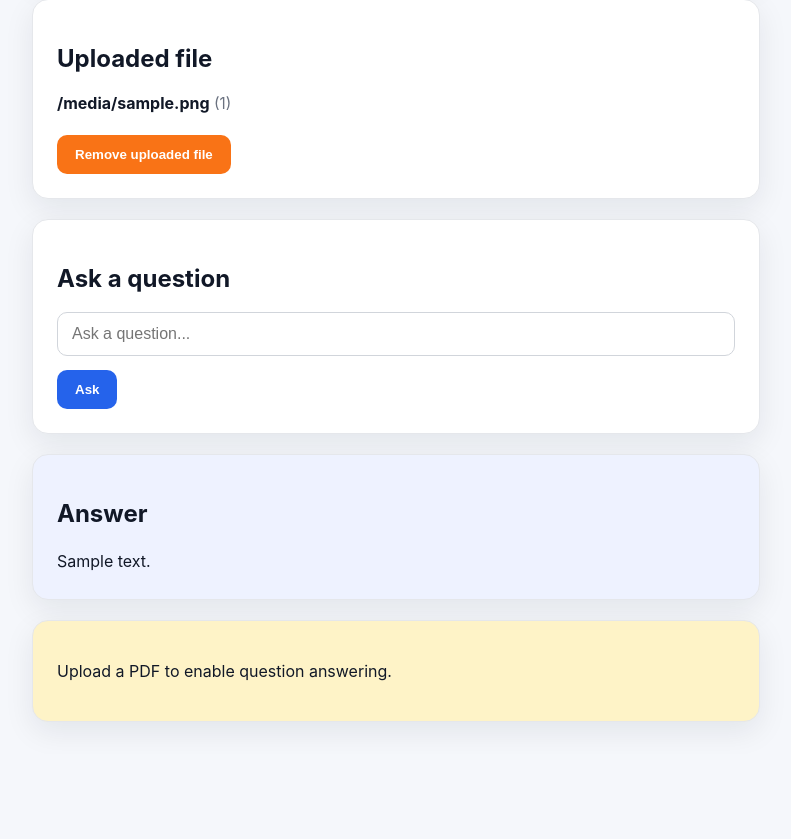
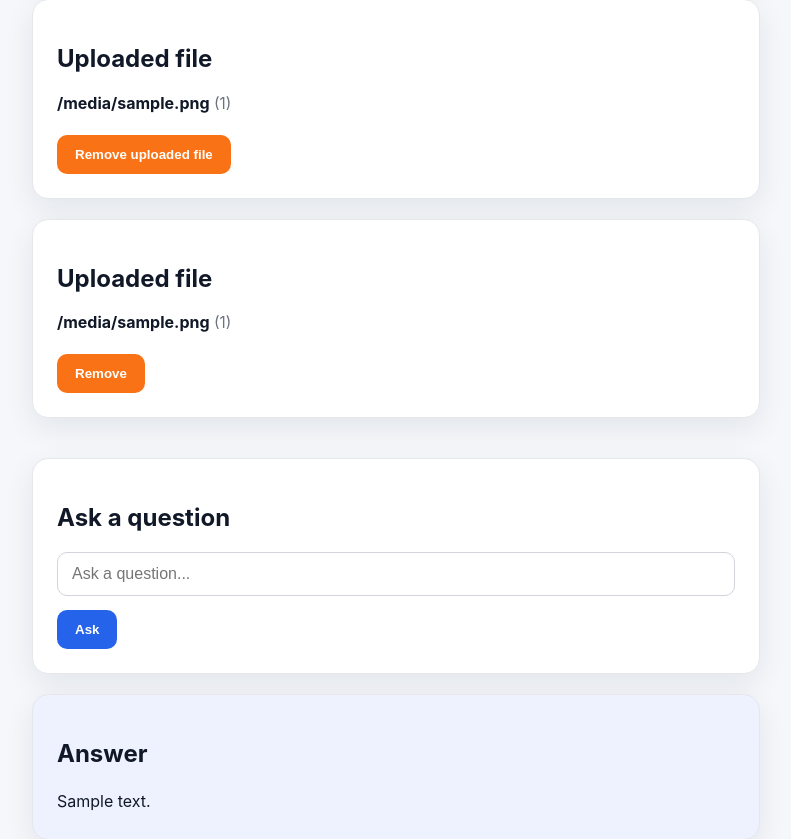
Before and after one commit to MichaelTesemma/responseOS, a FastAPI app: template app/templates/index.html in a window 1280 px wide. Shown: the part 338-1177 px from the top of the page, without its empty margins (244-1035 px from the left). Before the commit the page ends 1064 px from the top, so only its background shows below. Run offline with FastAPI, Linux system fonts and the light colour scheme; the template is opened without the code that fills it: most values are stand-ins (such as "Sample title", 1, 10 or a date in 2020).

Commit message:
improvements to new card

```diff
--- a/app/main.py
+++ b/app/main.py
@@ -3,7 +3,7 @@ from __future__ import annotations
 import os
 import subprocess
 from pathlib import Path
-from typing import List, Optional
+from typing import List
 
 import numpy as np
 from fastapi import FastAPI, File, Form, Request, UploadFile
@@ -19,6 +19,16 @@ templates = Jinja2Templates(directory="app/templates")
 
 model = SentenceTransformer("all-MiniLM-L6-v2")
 documents: List[dict] = []
+uploaded_files: List[dict] = []
+next_file_id = 1
+
+
+def format_size(num_bytes: int) -> str:
+    if num_bytes < 1024:
+        return f"{num_bytes} B"
+    if num_bytes < 1024 * 1024:
+        return f"{num_bytes / 1024:.1f} KB"
+    return f"{num_bytes / (1024 * 1024):.1f} MB"
 uploaded_file: Optional[dict] = None
 
 
@@ -61,7 +71,7 @@ def embed_texts(texts: List[str]) -> np.ndarray:
     return model.encode(texts, convert_to_numpy=True, normalize_embeddings=True)
 
 
-def index_document(text: str) -> None:
+def index_document(text: str, file_id: int) -> None:
     chunks = chunk_text(text)
     if not chunks:
         return
@@ -72,6 +82,7 @@ def index_document(text: str) -> None:
             "embedding": emb,
             "id": len(documents) + 1,
             "chunk": idx,
+            "file_id": file_id,
         })
 
 
@@ -120,7 +131,7 @@ async def index(request: Request, uploaded: bool = False):
             "answer": None,
             "show_upload": bool(documents),
             "uploaded": uploaded,
-            "file_info": uploaded_file,
+            "uploaded_files": uploaded_files,
         },
     )
 
@@ -148,7 +159,10 @@ async def upload(request: Request, file: UploadFile = File(...)):
             },
         )
 
-    index_document(text)
+    global next_file_id
+    file_id = next_file_id
+    next_file_id += 1
+    index_document(text, file_id)
     if hasattr(file.file, "seek"):
         file.file.seek(0)
     size = 0
@@ -158,19 +172,20 @@ async def upload(request: Request, file: UploadFile = File(...)):
         size = 0
     if hasattr(file.file, "seek"):
         file.file.seek(0)
-    global uploaded_file
-    uploaded_file = {
+
+    uploaded_files.append({
+        "id": file_id,
         "filename": file.filename,
         "size": format_size(size),
-    }
+    })
     return RedirectResponse(url="/?uploaded=1", status_code=303)
 
 
 @app.post("/remove")
-async def remove(request: Request):
-    global documents, uploaded_file
-    documents = []
-    uploaded_file = None
+async def remove(request: Request, file_id: int = Form(...)):
+    global documents, uploaded_files
+    documents = [doc for doc in documents if doc.get("file_id") != file_id]
+    uploaded_files = [item for item in uploaded_files if item["id"] != file_id]
     return RedirectResponse(url="/", status_code=303)
 
 
@@ -193,7 +208,15 @@ async def ask(request: Request, question: str = Form(...)):
         f"{question}\n"
     )
     answer = call_ollama(prompt)
-    return templates.TemplateResponse("index.html", {"request": request, "answer": answer, "show_upload": True})
+    return templates.TemplateResponse(
+        "index.html",
+        {
+            "request": request,
+            "answer": answer,
+            "show_upload": True,
+            "uploaded_files": uploaded_files,
+        },
+    )
 
 
 if __name__ == "__main__":
--- a/app/static/style.css
+++ b/app/static/style.css
@@ -70,6 +70,18 @@ button.secondary:hover {
   background: #ea580c;
 }
 
+.file-list {
+  display: flex;
+  flex-wrap: wrap;
+  gap: 16px;
+  margin-bottom: 20px;
+}
+
+.file-card {
+  flex: 1 1 240px;
+  min-width: 240px;
+}
+
 .file-card p {
   margin-top: 0;
   margin-bottom: 14px;
--- a/app/templates/index.html
+++ b/app/templates/index.html
@@ -31,6 +31,21 @@
         <form action="/remove" method="post">
           <button type="submit" class="secondary">Remove uploaded file</button>
         </form>
+      </section>
+      {% endif %}
+
+      {% if uploaded_files %}
+      <section class="file-list">
+        {% for file in uploaded_files %}
+        <div class="card file-card">
+          <h2>Uploaded file</h2>
+          <p><strong>{{ file.filename }}</strong> <span class="file-meta">({{ file.size }})</span></p>
+          <form action="/remove" method="post">
+            <input type="hidden" name="file_id" value="{{ file.id }}" />
+            <button type="submit" class="secondary">Remove</button>
+          </form>
+        </div>
+        {% endfor %}
       </section>
       {% endif %}
 
```
